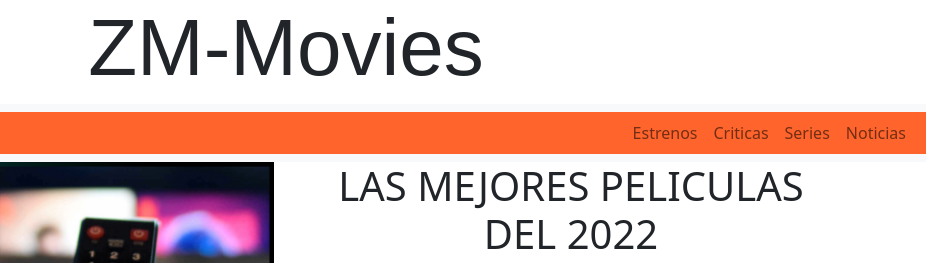
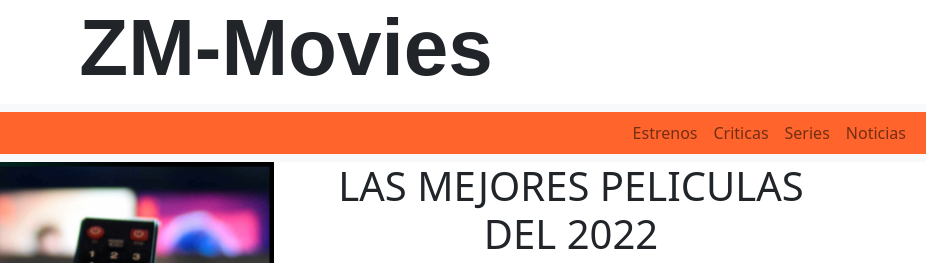
Before and after one commit to fabianCRL/PreEntrega2_ClaudioCoronel, a plain HTML site: page index.html in a window 1280 px wide. Shown: the top 263 px of the page, 354-1280 px from the left. Drawn offline with nearby package versions, Linux system fonts and the light colour scheme.

Commit message:
subida a github

```diff
--- a/index.html
+++ b/index.html
@@ -17,7 +17,7 @@
 <body>
     <header>
         <div class="Titulo1">
-            <h1 class="display-1">ZM-Movies</h1>
+            <h1 class="display-1 fw-bold">ZM-Movies</h1>
         </div>
 
 
```
